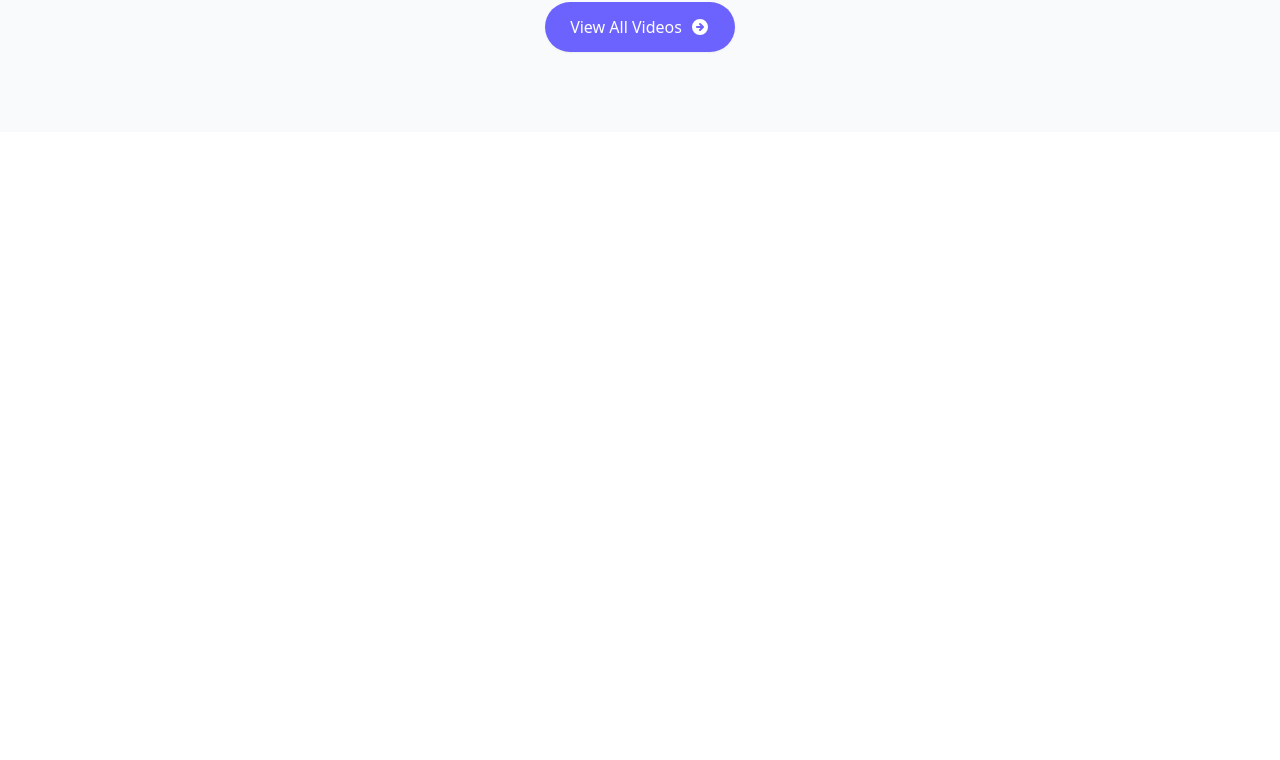
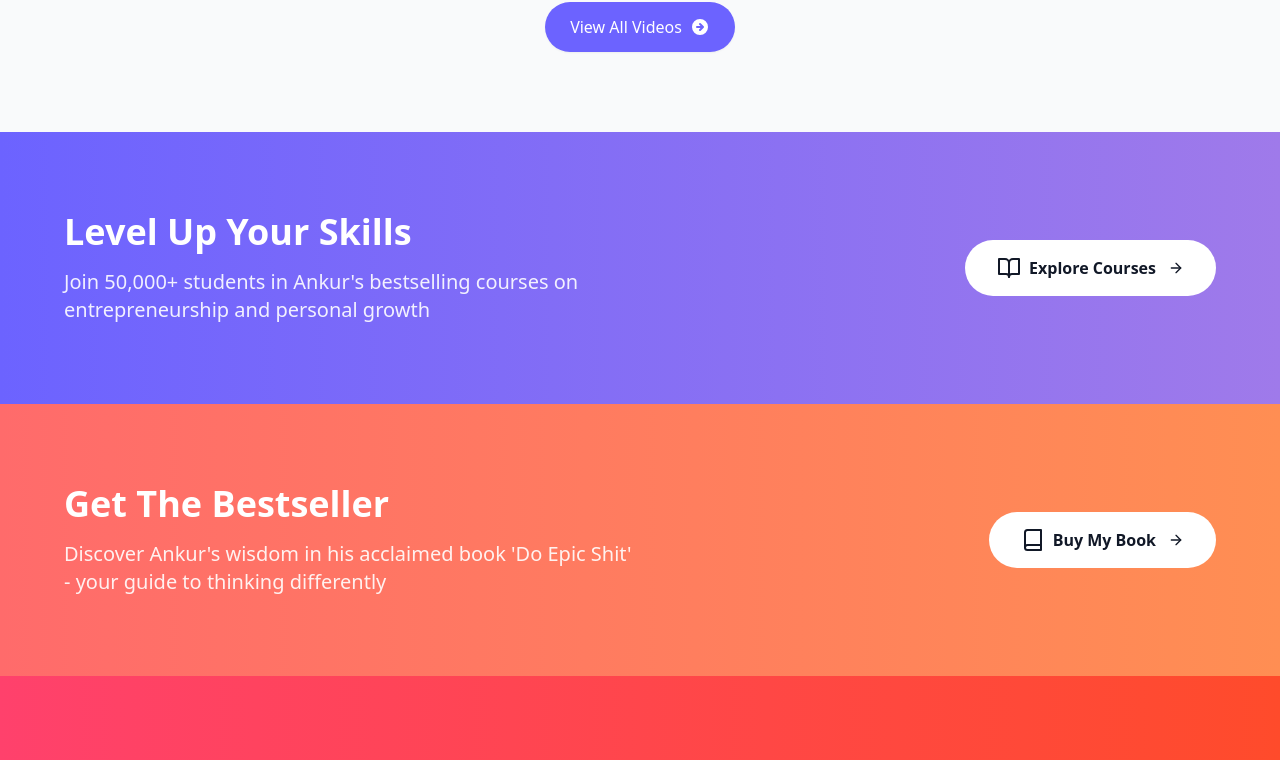
Before and after one commit to Aniket25-11/Job-Ready-Cohort-Hackathon-Phase-1, a React (Vite) app: page / in a window 1280 px wide. Shown: the part 2598-3358 px from the top of the page. Before the commit the page ends 2730 px from the top, so only its background shows below. Built offline with nearby package versions, Linux system fonts and the light colour scheme.

Commit message:
CTA Section added

```diff
--- a/src/App.jsx
+++ b/src/App.jsx
@@ -7,7 +7,7 @@
 import Intro from "./components/Home/Intro";
 import LatestContent from "./components/Home/LatestContent";
 // import ScrollVelocity from "./components/Home/ScrollVelocity";
-// import CTA from "./components/Home/CTA";
+import CTA from "./components/Home/CTA";
 // import Footer from "./components/Home/Footer";
 
 
@@ -19,9 +19,9 @@
       <MarqueeSection />
       <Intro />
       <LatestContent />
-       {/* <CTA variant="courses" />  For courses CTA */}
-      {/* <CTA variant="book" />     For book promotion */}
-      {/* <CTA variant="youtube" />  For YouTube channel */}
+      <CTA variant="courses" />  {/* For courses CTA */}
+      <CTA variant="book" />     {/* For book promotion */}
+      <CTA variant="youtube" />  {/* For YouTube channel */}
       {/* <Footer /> */}
 
        {/* <CoursesSection /> */}
--- /dev/null
+++ b/src/components/Home/CTA.jsx
@@ -0,0 +1,106 @@
+import React, { useEffect, useRef } from 'react';
+import { gsap } from 'gsap';
+import { ScrollTrigger } from 'gsap/ScrollTrigger';
+import { FiArrowRight, FiBook, FiYoutube, FiBookOpen } from 'react-icons/fi';
+
+gsap.registerPlugin(ScrollTrigger);
+
+const CTA = ({ variant = "courses" }) => {
+    const ctaRef = useRef(null);
+    const contentRef = useRef(null);
+    const buttonRef = useRef(null);
+
+    const ctaConfig = {
+        courses: {
+            title: "Level Up Your Skills",
+            description: "Join 50,000+ students in Ankur's bestselling courses on entrepreneurship and personal growth",
+            buttonText: "Explore Courses",
+            icon: <FiBookOpen className="w-6 h-6" />,
+            gradient: "from-[#6C63FF] to-[#9F7AEA]",
+            link: "#courses"
+        },
+        book: {
+            title: "Get The Bestseller",
+            description: "Discover Ankur's wisdom in his acclaimed book 'Do Epic Shit' - your guide to thinking differently",
+            buttonText: "Buy My Book",
+            icon: <FiBook className="w-6 h-6" />,
+            gradient: "from-[#FF6B6B] to-[#FF8E53]",
+            link: "#book"
+        },
+        youtube: {
+            title: "Join The Community",
+            description: "Subscribe for weekly videos on business, productivity and life lessons",
+            buttonText: "Subscribe on YouTube",
+            icon: <FiYoutube className="w-6 h-6" />,
+            gradient: "from-[#FF416C] to-[#FF4B2B]",
+            link: "https://youtube.com/ankurwarikoo"
+        }
+    };
+
+    const currentCTA = ctaConfig[variant] || ctaConfig.courses;
+
+    useEffect(() => {
+        const ctx = gsap.context(() => {
+            const tl = gsap.timeline({
+                scrollTrigger: {
+                    trigger: ctaRef.current,
+                    start: "top 80%",     // Adjust scroll start
+                    toggleActions: "play none none none",
+                    once: true            // Prevent repeating
+                }
+            });
+
+            tl.from(contentRef.current, {
+                opacity: 0,
+                y: 60,
+                duration: 0.8,
+                ease: "power3.out"
+            }).from(buttonRef.current, {
+                opacity: 0,
+                y: 40,
+                duration: 0.6,
+                ease: "back.out(1.4)"
+            }, "-=0.3");
+        }, ctaRef);
+
+        return () => ctx.revert(); // cleanup
+    }, [variant]);
+
+    return (
+        <section
+            ref={ctaRef}
+            className={`py-20 px-4 sm:px-6 lg:px-8 bg-gradient-to-r ${currentCTA.gradient} text-white`}
+        >
+            <div className="max-w-6xl mx-auto">
+                <div className="flex flex-col lg:flex-row items-center justify-between gap-8">
+                    {/* Content */}
+                    <div ref={contentRef} className="lg:max-w-xl">
+                        <h2 className="text-3xl md:text-4xl font-bold mb-4">{currentCTA.title}</h2>
+                        <p className="text-lg md:text-xl opacity-90 mb-6 lg:mb-0">
+                            {currentCTA.description}
+                        </p>
+                    </div>
+
+                    {/* Button */}
+                    <div ref={buttonRef}>
+                        <a
+                            href={currentCTA.link}
+                            target={variant === 'youtube' ? "_blank" : "_self"}
+                            rel="noopener noreferrer"
+                            className="group flex items-center justify-center gap-3 px-8 py-4 bg-white text-gray-900 rounded-full font-bold hover:bg-gray-100 hover:shadow-xl transition-all duration-300 transform hover:-translate-y-1 min-w-[220px]"
+                        >
+                            <span className="flex items-center gap-2">
+                                {currentCTA.icon}
+                                {currentCTA.buttonText}
+                            </span>
+                            <FiArrowRight className="group-hover:translate-x-1 transition-transform" />
+                        </a>
+                    </div>
+
+                </div>
+            </div>
+        </section>
+    );
+};
+
+export default CTA;
```
